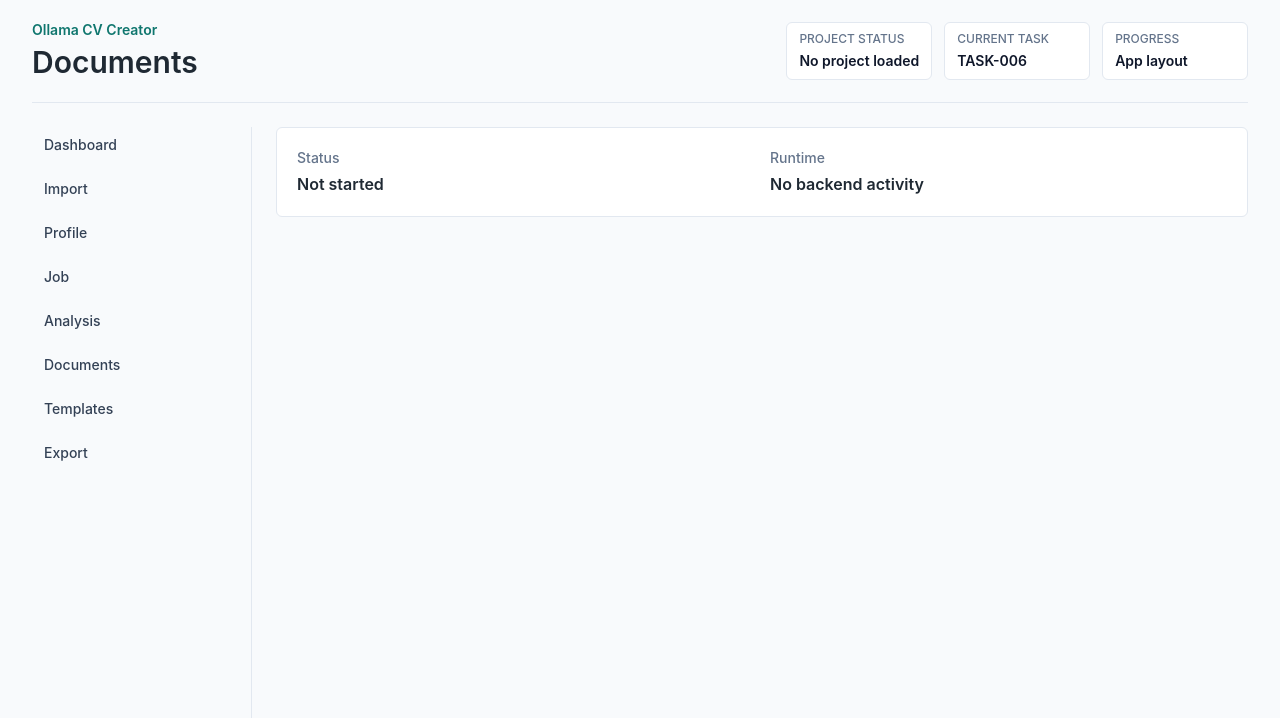
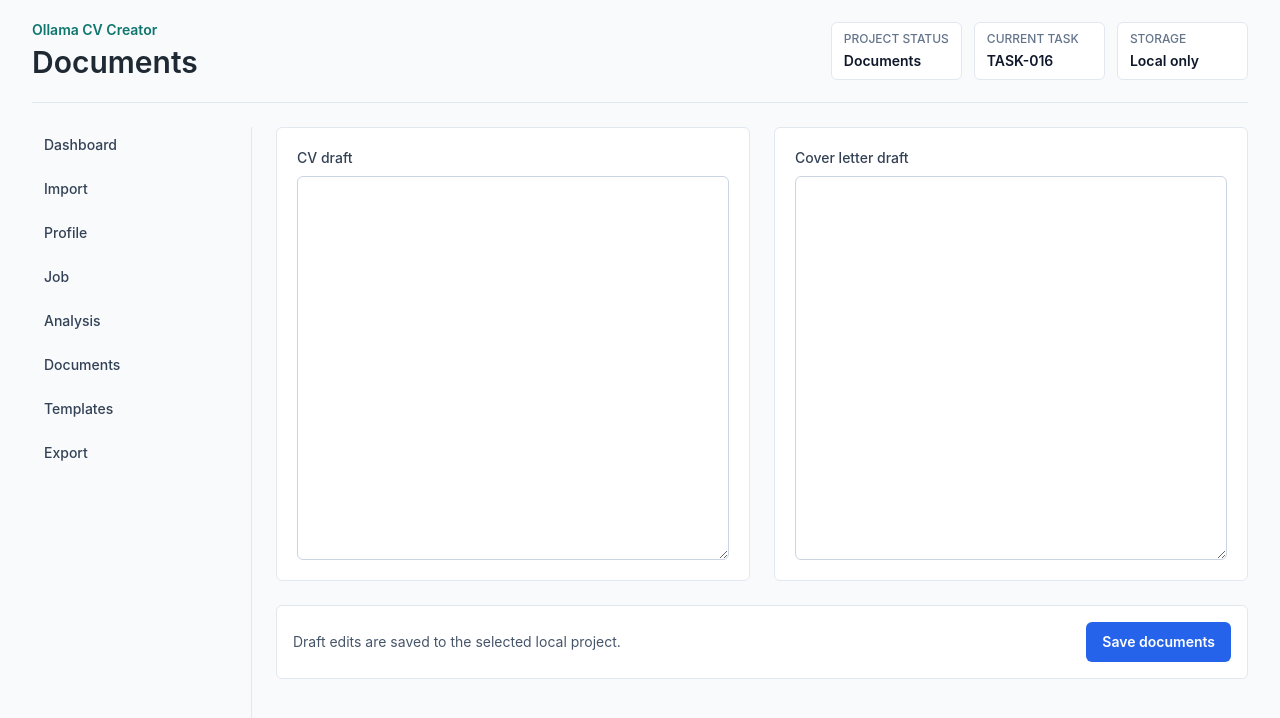
Before and after one commit to Web-Developer-DB/Ollama_CV_Creator, a Next.js app: page /documents in a window 1280 px wide. Shown: the top 718 px of the page. Built offline with nearby package versions, Linux system fonts and the light colour scheme.

Commit message:
TASK-016: Documents Editor

```diff
--- /dev/null
+++ b/src/app/documents/DocumentsScreen.tsx
@@ -0,0 +1,229 @@
+"use client";
+
+import { FormEvent, useState } from "react";
+import { AppShell } from "@/components/layout/AppShell";
+import { useProjectStore } from "@/stores/project-store";
+import type {
+  GeneratedCoverLetter,
+  GeneratedCV,
+  GeneratedDocuments
+} from "@/types/documents";
+import type { ApplicationProject } from "@/types/project";
+
+const createId = (): string => {
+  if (typeof crypto !== "undefined" && "randomUUID" in crypto) {
+    return crypto.randomUUID();
+  }
+
+  return `${Date.now()}-${Math.random().toString(16).slice(2)}`;
+};
+
+const splitParagraphs = (value: string): string[] =>
+  value
+    .split(/\n{2,}/)
+    .map((paragraph) => paragraph.trim())
+    .filter(Boolean);
+
+const cvToText = (cv: GeneratedCV | undefined): string => {
+  if (!cv) {
+    return "";
+  }
+
+  const sectionText = cv.sections
+    .flatMap((section) =>
+      section.items.flatMap((item) => [
+        item.title,
+        item.subtitle,
+        item.dateRange,
+        item.body,
+        ...item.bullets
+      ])
+    )
+    .filter(Boolean)
+    .join("\n");
+
+  return [cv.summary, sectionText].filter(Boolean).join("\n\n");
+};
+
+const coverLetterToText = (
+  coverLetter: GeneratedCoverLetter | undefined
+): string => {
+  if (!coverLetter) {
+    return "";
+  }
+
+  return [
+    coverLetter.opening,
+    ...coverLetter.body,
+    coverLetter.closing,
+    coverLetter.signature
+  ]
+    .filter(Boolean)
+    .join("\n\n");
+};
+
+const createCVFromText = (
+  text: string,
+  existingCV: GeneratedCV | undefined,
+  now: string
+): GeneratedCV => ({
+  id: existingCV?.id ?? createId(),
+  title: existingCV?.title ?? "Edited CV",
+  language: existingCV?.language ?? "de",
+  summary: text,
+  sections:
+    existingCV?.sections.length === 0 || !existingCV?.sections
+      ? [
+          {
+            id: "draft-section",
+            type: "custom",
+            title: "Draft",
+            items: [
+              {
+                id: "draft-item",
+                body: text,
+                bullets: []
+              }
+            ]
+          }
+        ]
+      : existingCV.sections,
+  meta: {
+    ...existingCV?.meta,
+    generatedAt: existingCV?.meta.generatedAt ?? now
+  }
+});
+
+const createCoverLetterFromText = (
+  text: string,
+  existingCoverLetter: GeneratedCoverLetter | undefined,
+  now: string
+): GeneratedCoverLetter => {
+  const paragraphs = splitParagraphs(text);
+  const opening =
+    paragraphs[0] ?? existingCoverLetter?.opening ?? "Draft cover letter";
+  const closing =
+    paragraphs.length > 1
+      ? paragraphs[paragraphs.length - 1]
+      : existingCoverLetter?.closing ?? "Sincerely,";
+
+  return {
+    id: existingCoverLetter?.id ?? createId(),
+    language: existingCoverLetter?.language ?? "de",
+    recipient: existingCoverLetter?.recipient,
+    subject: existingCoverLetter?.subject,
+    greeting: existingCoverLetter?.greeting,
+    opening,
+    body: paragraphs.slice(1, -1),
+    closing,
+    signature: existingCoverLetter?.signature,
+    meta: {
+      ...existingCoverLetter?.meta,
+      generatedAt: existingCoverLetter?.meta.generatedAt ?? now
+    }
+  };
+};
+
+export function DocumentsScreen() {
+  const { error, isLoading, projects, saveProject, selectedProjectId } =
+    useProjectStore();
+  const selectedProject =
+    projects.find((project) => project.id === selectedProjectId) ?? projects[0];
+  const initialDocuments = selectedProject?.generatedDocuments;
+
+  const [cvDraft, setCvDraft] = useState(() => cvToText(initialDocuments?.cv));
+  const [coverLetterDraft, setCoverLetterDraft] = useState(() =>
+    coverLetterToText(initialDocuments?.coverLetter)
+  );
+  const [savedMessage, setSavedMessage] = useState<string | undefined>();
+
+  const handleSubmit = async (event: FormEvent<HTMLFormElement>) => {
+    event.preventDefault();
+
+    const now = new Date().toISOString();
+    const existingDocuments = selectedProject?.generatedDocuments;
+    const nextDocuments: GeneratedDocuments = {
+      cv: createCVFromText(cvDraft.trim(), existingDocuments?.cv, now),
+      coverLetter: createCoverLetterFromText(
+        coverLetterDraft.trim(),
+        existingDocuments?.coverLetter,
+        now
+      )
+    };
+    const project: ApplicationProject = selectedProject
+      ? {
+          ...selectedProject,
+          status: "documents_generated",
+          updatedAt: now,
+          generatedDocuments: nextDocuments
+        }
+      : {
+          id: createId(),
+          title: "Edited documents",
+          status: "documents_generated",
+          createdAt: now,
+          updatedAt: now,
+          generatedDocuments: nextDocuments
+        };
+
+    await saveProject(project);
+    setSavedMessage("Documents saved locally");
+  };
+
+  return (
+    <AppShell
+      metrics={[
+        { label: "Project status", value: "Documents" },
+        { label: "Current task", value: "TASK-016" },
+        { label: "Storage", value: "Local only" }
+      ]}
+      title="Documents"
+    >
+      <form className="grid gap-6" onSubmit={handleSubmit}>
+        <div className="grid gap-6 lg:grid-cols-2">
+          <label className="grid gap-2 rounded-md border border-slate-200 bg-white p-5 text-sm font-medium text-slate-700">
+            CV draft
+            <textarea
+              className="min-h-96 resize-y rounded-md border border-slate-300 px-3 py-3 text-sm leading-6 text-slate-950 outline-none focus:border-action"
+              onChange={(event) => setCvDraft(event.target.value)}
+              value={cvDraft}
+            />
+          </label>
+
+          <label className="grid gap-2 rounded-md border border-slate-200 bg-white p-5 text-sm font-medium text-slate-700">
+            Cover letter draft
+            <textarea
+              className="min-h-96 resize-y rounded-md border border-slate-300 px-3 py-3 text-sm leading-6 text-slate-950 outline-none focus:border-action"
+              onChange={(event) => setCoverLetterDraft(event.target.value)}
+              value={coverLetterDraft}
+            />
+          </label>
+        </div>
+
+        <div className="flex flex-col gap-3 rounded-md border border-slate-200 bg-white p-4 sm:flex-row sm:items-center sm:justify-between">
+          <p className="text-sm text-slate-600">
+            Draft edits are saved to the selected local project.
+          </p>
+          <button
+            className="h-10 rounded-md bg-action px-4 text-sm font-semibold text-white disabled:cursor-not-allowed disabled:bg-slate-300"
+            disabled={isLoading}
+            type="submit"
+          >
+            Save documents
+          </button>
+        </div>
+
+        {savedMessage ? (
+          <p className="rounded-md border border-emerald-200 bg-emerald-50 px-3 py-2 text-sm font-medium text-emerald-900">
+            {savedMessage}
+          </p>
+        ) : null}
+        {error ? (
+          <p className="rounded-md border border-red-200 bg-red-50 px-3 py-2 text-sm font-medium text-red-900">
+            Save failed
+          </p>
+        ) : null}
+      </form>
+    </AppShell>
+  );
+}
--- a/src/app/documents/page.tsx
+++ b/src/app/documents/page.tsx
@@ -1,5 +1,5 @@
-import { PlaceholderScreen } from "../shell";
+import { DocumentsScreen } from "./DocumentsScreen";
 
 export default function DocumentsPage() {
-  return <PlaceholderScreen title="Documents" />;
+  return <DocumentsScreen />;
 }
```
Also changed, not shown: 3 other files (tests, documents, lock files or other folders).
